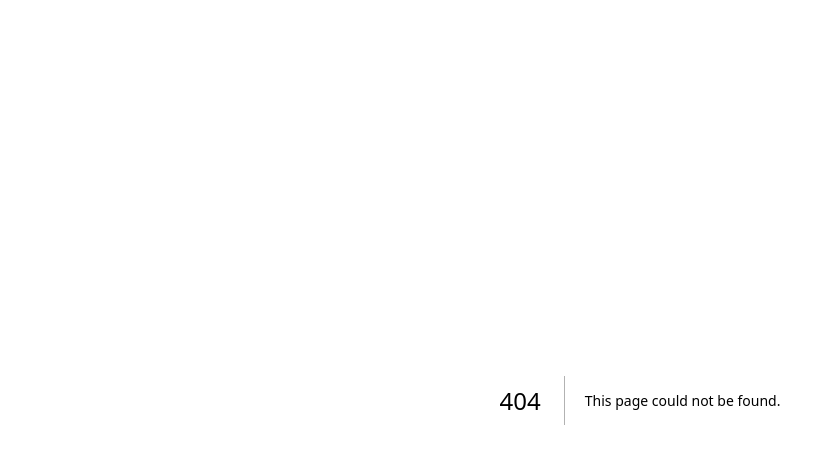
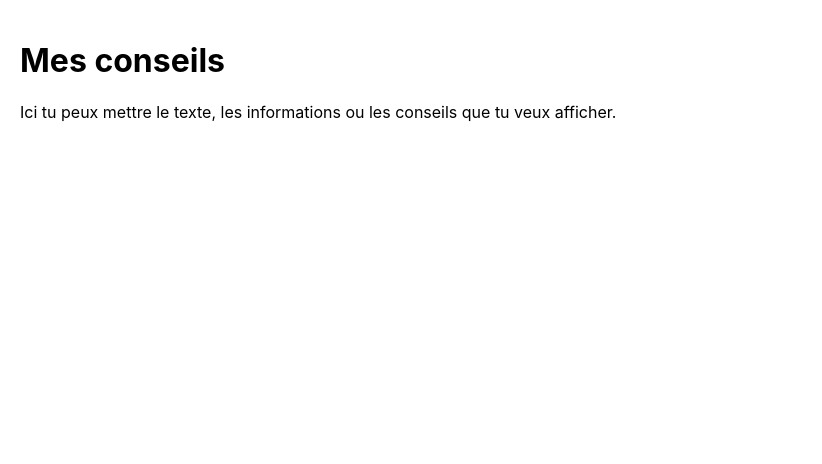
Before and after one commit to countventa/mai-coach, a Next.js app: page /advice in a window 1280 px wide. Before the commit this address had no page. Shown: the top 464 px of the page, without its empty margins (0-822 px from the left). Built offline with nearby package versions, Linux system fonts and the light colour scheme.

Commit message:
new page

```diff
--- /dev/null
+++ b/pages/advice.jsx
@@ -0,0 +1,10 @@
+export default function MesConseils() {
+  return (
+    <div style={{ padding: "20px" }}>
+      <h1>Mes conseils</h1>
+      <p>
+        Ici tu peux mettre le texte, les informations ou les conseils que tu veux afficher.
+      </p>
+    </div>
+  );
+}
```
Also changed, not shown: pages/index.js (+13 -10 lines).
